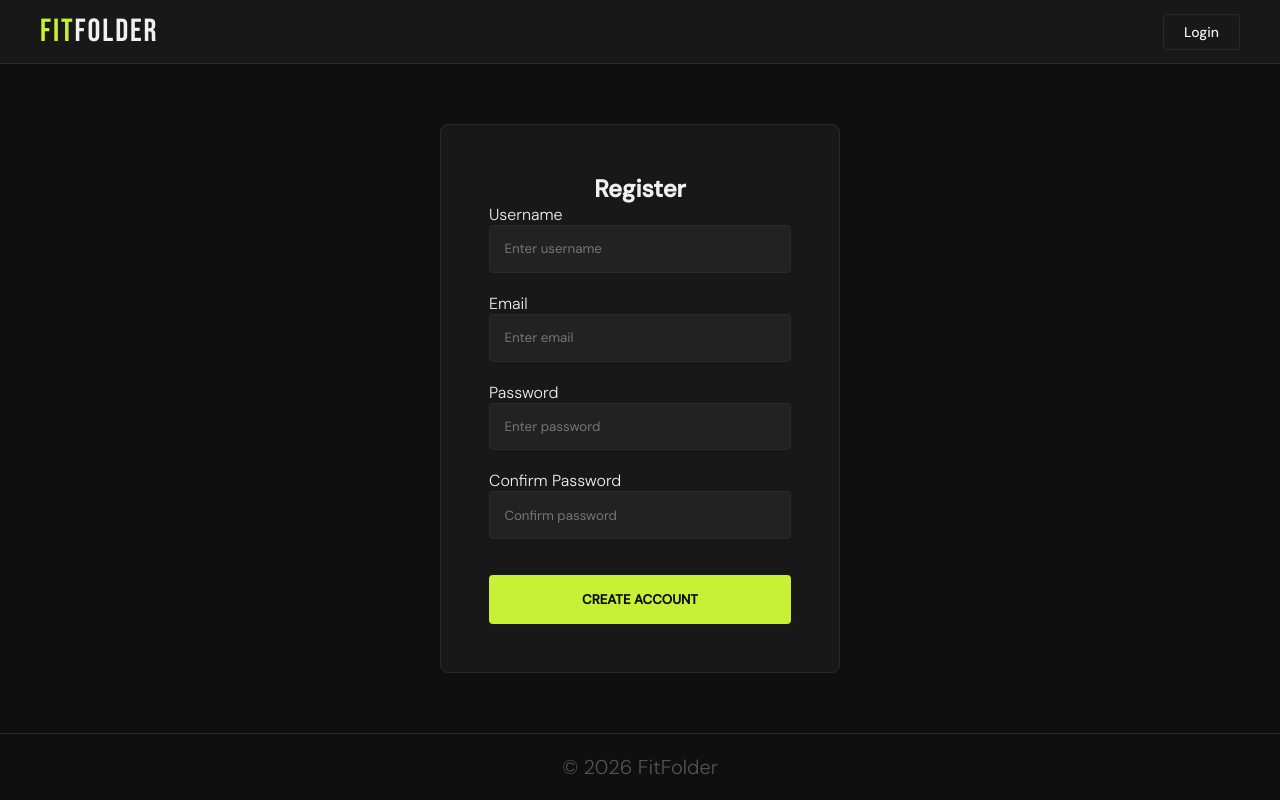
After one commit to GoodGrayVie/Group-3-ACIT-2911---Agile-Development-Project, a Flask app: page /register in a window 1280 px wide. The commit adds this page. Run offline with Flask 3, Linux system fonts and the light colour scheme.

Commit message:
add register page and sign up functionality

```diff
--- a/agent_api/routes/auth_routes.py
+++ b/agent_api/routes/auth_routes.py
@@ -1,27 +1,21 @@
 from flask import render_template, redirect, url_for, request, session, flash, Blueprint
-from db.models import Workout, User
-from werkzeug.security import check_password_hash
+from db.models import Workout, User, db
+from werkzeug.security import check_password_hash, generate_password_hash
 
 auth_bp = Blueprint("auth", __name__)
 
 
 @auth_bp.route("/")
 def home():
-    """
-    Home page — always goes straight to the dashboard.
-    Login is optional via the header button.
-    """
     return redirect(url_for("auth.dashboard"))
 
 
 @auth_bp.route("/login", methods=["GET", "POST"])
 def login():
     if request.method == "POST":
-        # Match 'name="username"' from your login.html
         u_input = request.form.get("username", "").strip()
         p_input = request.form.get("password", "").strip()
 
-        # Check database for user
         user = User.query.filter(
             (User.name == u_input) | (User.email == u_input)
         ).first()
@@ -37,22 +31,45 @@ def login():
 
 @auth_bp.route("/dashboard")
 def dashboard():
-    """
-    Main dashboard — always renders for any visitor.
-    Passes username and workouts if logged in, None/[] if not.
-
-    Template receives:
-        username (str | None)    – logged-in user's name, or None
-        workouts (list[dict])    – workout history, or empty list
-    """
     username = session.get("username")
-
     workouts = Workout.query.order_by(Workout.date.desc()).limit(20).all()
     return render_template("dashboard.html", username=username, workouts=workouts)
 
 
 @auth_bp.route("/logout")
 def logout():
-    """Clear the session and return to the dashboard."""
     session.clear()
     return redirect(url_for("auth.dashboard"))
+
+
+@auth_bp.route("/register", methods=["GET", "POST"])
+def register():
+    if request.method == "POST":
+        username = request.form.get("username", "").strip()
+        email = request.form.get("email", "").strip()
+        password = request.form.get("password", "").strip()
+        confirm = request.form.get("confirm_password", "").strip()
+
+        if password != confirm:
+            flash("Passwords do not match.")
+            return redirect(url_for("auth.register"))
+
+        if User.query.filter_by(name=username).first():
+            flash("Username already taken.")
+            return redirect(url_for("auth.register"))
+
+        if User.query.filter_by(email=email).first():
+            flash("Email already registered.")
+            return redirect(url_for("auth.register"))
+
+        new_user = User(
+            name=username,
+            email=email,
+            hashed_password=generate_password_hash(password)
+        )
+        db.session.add(new_user)
+        db.session.commit()
+        flash("Account created! Please log in.")
+        return redirect(url_for("auth.login"))
+
+    return render_template("register.html")
--- /dev/null
+++ b/static/styles/styles.css
@@ -0,0 +1,340 @@
+/* ── Variables ── */
+:root {
+  --bg: #0f0f0f;
+  --surface: #181818;
+  --border: #2a2a2a;
+  --accent: #c8f135;
+  --accent-dk: #9bbf1a;
+  --text: #f0f0f0;
+  --muted: #919191;
+  --danger: #ff4d4d;
+}
+
+/* ── Reset ── */
+*,
+*::before,
+*::after {
+  box-sizing: border-box;
+  margin: 0;
+  padding: 0;
+}
+
+body {
+  background: var(--bg);
+  color: var(--text);
+  font-family: "DM Sans", sans-serif;
+  font-weight: 300;
+  min-height: 100vh;
+  display: flex;
+  flex-direction: column;
+}
+
+/* ── Header ── */
+header {
+  display: flex;
+  align-items: center;
+  justify-content: space-between;
+  padding: 0 2.5rem;
+  height: 64px;
+  border-bottom: 1px solid var(--border);
+  background: var(--surface);
+  position: sticky;
+  top: 0;
+  z-index: 100;
+}
+
+.logo {
+  font-family: "Bebas Neue", sans-serif;
+  font-size: 2rem;
+  letter-spacing: 0.06em;
+  color: var(--accent);
+  user-select: none;
+}
+
+.logo span {
+  color: var(--text);
+}
+
+/* ── Buttons ── */
+.btn {
+  display: inline-flex;
+  align-items: center;
+  gap: 0.4rem;
+  padding: 0.5rem 1.25rem;
+  border: none;
+  border-radius: 4px;
+  font-family: "DM Sans", sans-serif;
+  font-size: 0.875rem;
+  font-weight: 500;
+  cursor: pointer;
+  text-decoration: none;
+  transition:
+    background 0.15s,
+    transform 0.1s;
+}
+
+.btn:active {
+  transform: scale(0.97);
+}
+
+.btn-outline {
+  background: transparent;
+  border: 1px solid var(--border);
+  color: var(--text);
+}
+.btn-outline:hover {
+  border-color: var(--accent);
+  color: var(--accent);
+}
+
+.btn-accent {
+  background: var(--accent);
+  color: #0f0f0f;
+}
+.btn-accent:hover {
+  background: var(--accent-dk);
+}
+
+.btn-ghost {
+  background: transparent;
+  color: var(--muted);
+  border: 1px solid transparent;
+  font-size: 1.45rem;
+}
+.btn-ghost:hover {
+  color: var(--danger);
+  border-color: var(--danger);
+}
+
+/* ── Flash messages ── */
+.flash-list {
+  list-style: none;
+  padding: 0.75rem 2.5rem;
+}
+.flash-list li {
+  background: #1e2a00;
+  border-left: 3px solid var(--accent);
+  padding: 0.6rem 1rem;
+  margin-bottom: 0.4rem;
+  font-size: 0.875rem;
+  border-radius: 0 4px 4px 0;
+}
+
+/* ── Main layout ── */
+main {
+  flex: 1;
+  padding: 2.5rem;
+  max-width: 1100px;
+  width: 100%;
+  margin: 0 auto;
+}
+
+/* ── Top bar ── */
+.top-bar {
+  display: flex;
+  align-items: center;
+  justify-content: space-between;
+  margin-bottom: 2rem;
+  animation: fadeUp 0.4s ease both;
+}
+
+.greeting {
+  font-size: 1.9rem;
+  color: var(--muted);
+}
+
+.greeting strong {
+  color: var(--text);
+  font-weight: 500;
+}
+
+/* ── Section title ── */
+.section-title {
+  font-family: "Bebas Neue", sans-serif;
+  font-size: 1.4rem;
+  letter-spacing: 0.08em;
+  color: var(--muted);
+  margin-bottom: 1rem;
+  animation: fadeUp 0.4s 0.1s ease both;
+}
+
+/* ── Workout table ── */
+.table-wrap {
+  border: 1px solid var(--border);
+  border-radius: 6px;
+  overflow: hidden;
+  animation: fadeUp 0.4s 0.2s ease both;
+}
+
+table {
+  width: 100%;
+  border-collapse: collapse;
+  font-size: 0.9rem;
+}
+
+thead {
+  background: #1e1e1e;
+}
+
+thead th {
+  text-align: left;
+  padding: 0.85rem 1.25rem;
+  font-family: "Bebas Neue", sans-serif;
+  font-size: 0.9rem;
+  letter-spacing: 0.1em;
+  color: var(--muted);
+  border-bottom: 1px solid var(--border);
+}
+
+tbody tr {
+  border-bottom: 1px solid var(--border);
+  transition: background 0.12s;
+}
+
+tbody tr:last-child {
+  border-bottom: none;
+}
+
+tbody tr:hover {
+  background: #1d1d1d;
+}
+
+tbody td {
+  padding: 0.85rem 1.25rem;
+}
+
+.type-badge {
+  display: inline-block;
+  padding: 0.2rem 0.6rem;
+  border-radius: 3px;
+  background: #222;
+  border: 1px solid var(--border);
+  font-size: 0.78rem;
+  letter-spacing: 0.05em;
+  color: var(--accent);
+}
+
+.empty-state {
+  padding: 3rem;
+  text-align: center;
+  color: var(--muted);
+  font-size: 1.3rem;
+}
+
+.empty-state p {
+  margin-bottom: 1rem;
+}
+
+/* ── Auth banner (logged out) ── */
+.auth-banner {
+  margin-top: 4rem;
+  text-align: center;
+  animation: fadeUp 0.4s ease both;
+}
+
+.auth-banner h2 {
+  font-family: "Bebas Neue", sans-serif;
+  font-size: 3rem;
+  letter-spacing: 0.06em;
+  color: var(--text);
+  margin-bottom: 0.5rem;
+}
+
+.auth-banner p {
+  color: var(--muted);
+  margin-bottom: 1.5rem;
+  font-size: 0.95rem;
+}
+
+/* ── Nav ── */
+nav {
+  display: flex;
+  align-items: center;
+  gap: 0.75rem;
+}
+
+.nav-username {
+  font-size: 1.45rem;
+  color: var(--accent);
+}
+
+/* ── Top bar inner ── */
+.top-bar-left {
+  display: flex;
+  align-items: center;
+  gap: 1.25rem;
+}
+
+/* ── Footer ── */
+footer {
+  text-align: center;
+  padding: 1.25rem;
+  font-size: 1.25rem;
+  color: #535353;
+  border-top: 1px solid var(--border);
+}
+
+/* ── Animations ── */
+@keyframes fadeUp {
+  from {
+    opacity: 0;
+    transform: translateY(10px);
+  }
+  to {
+    opacity: 1;
+    transform: translateY(0);
+  }
+}
+
+/* ── Login / Register pages ── */
+.login-page {
+  flex: 1;
+  display: flex;
+  justify-content: center;
+  align-items: center;
+}
+
+.login-card {
+  background: var(--surface);
+  border: 1px solid var(--border);
+  padding: 3rem;
+  border-radius: 8px;
+  width: 100%;
+  max-width: 400px;
+  text-align: center;
+}
+
+.input-group {
+  margin-bottom: 1.25rem;
+  text-align: left;
+}
+
+input {
+  width: 100%;
+  padding: 0.9rem;
+  background: #222;
+  border: 1px solid var(--border);
+  color: var(--text);
+  border-radius: 4px;
+  font-family: "DM Sans", sans-serif;
+  box-sizing: border-box;
+}
+
+input:focus {
+  outline: none;
+  border-color: var(--accent);
+}
+
+button[type="submit"] {
+  width: 100%;
+  padding: 1rem;
+  background: var(--accent);
+  color: #0f0f0f;
+  border: none;
+  border-radius: 4px;
+  font-family: "DM Sans", sans-serif;
+  font-weight: 600;
+  cursor: pointer;
+  text-transform: uppercase;
+  margin-top: 1rem;
+}
--- /dev/null
+++ b/templates/register.html
@@ -0,0 +1,78 @@
+<!doctype html>
+<html lang="en">
+  <head>
+    <meta charset="UTF-8" />
+    <meta name="viewport" content="width=device-width, initial-scale=1.0" />
+    <title>Fit Folder – Register</title>
+    <link
+      href="https://fonts.googleapis.com/css2?family=Bebas+Neue&family=DM+Sans:wght@300;400;500&display=swap"
+      rel="stylesheet"
+    />
+    <link
+      rel="stylesheet"
+      href="{{ url_for('static', filename='styles/styles.css') }}"
+    />
+  </head>
+  <body>
+    <header>
+      <div class="logo">Fit<span>Folder</span></div>
+      <nav>
+        <a href="{{ url_for('auth.login') }}" class="btn btn-outline">Login</a>
+      </nav>
+    </header>
+
+    <div class="login-page">
+      <div class="login-card">
+        <h2>Register</h2>
+        {% with messages = get_flashed_messages() %} {% if messages %}
+        <ul class="flash-list">
+          {% for msg in messages %}
+          <li>{{ msg }}</li>
+          {% endfor %}
+        </ul>
+        {% endif %} {% endwith %}
+        <form method="POST" action="{{ url_for('auth.register') }}">
+          <div class="input-group">
+            <label>Username</label>
+            <input
+              type="text"
+              name="username"
+              placeholder="Enter username"
+              required
+            />
+          </div>
+          <div class="input-group">
+            <label>Email</label>
+            <input
+              type="email"
+              name="email"
+              placeholder="Enter email"
+              required
+            />
+          </div>
+          <div class="input-group">
+            <label>Password</label>
+            <input
+              type="password"
+              name="password"
+              placeholder="Enter password"
+              required
+            />
+          </div>
+          <div class="input-group">
+            <label>Confirm Password</label>
+            <input
+              type="password"
+              name="confirm_password"
+              placeholder="Confirm password"
+              required
+            />
+          </div>
+          <button type="submit">Create Account</button>
+        </form>
+      </div>
+    </div>
+
+    <footer>© 2026 FitFolder</footer>
+  </body>
+</html>
```
Also changed, not shown: templates/login.html (+25 -102 lines).
